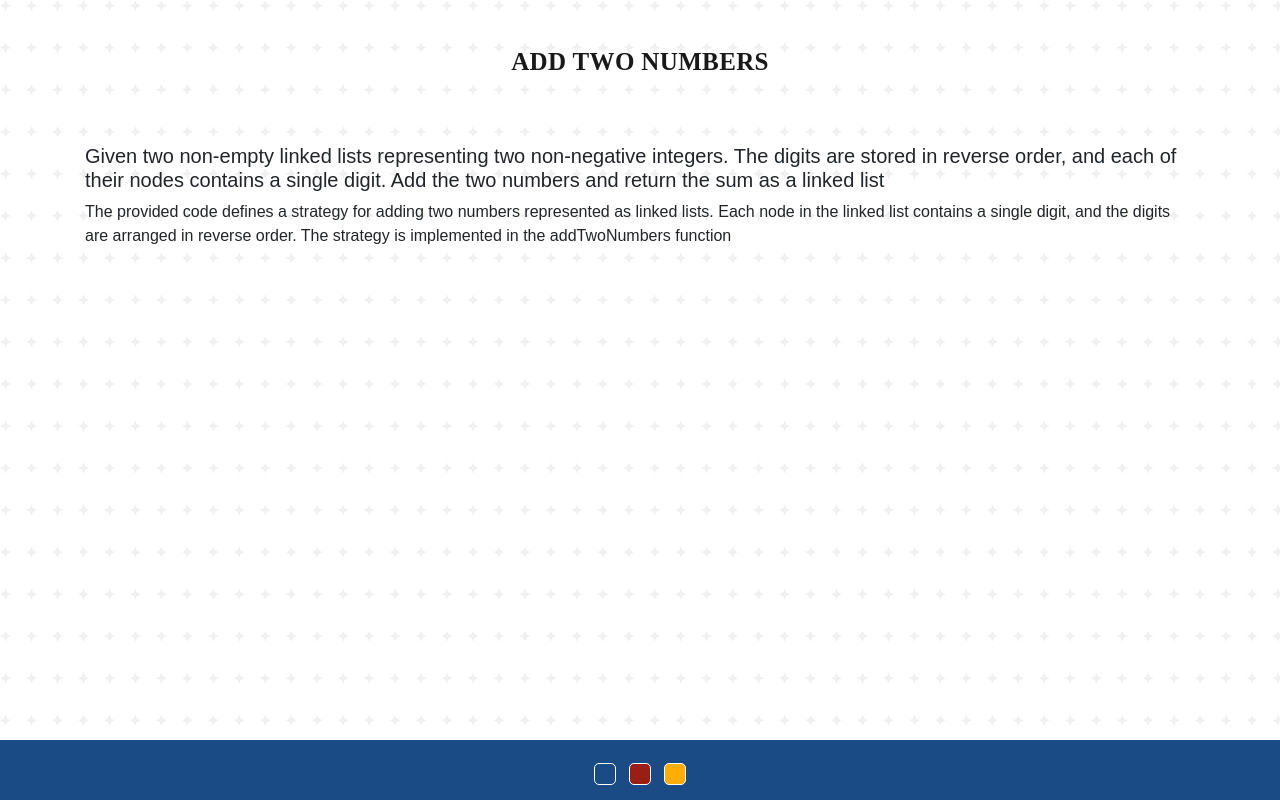
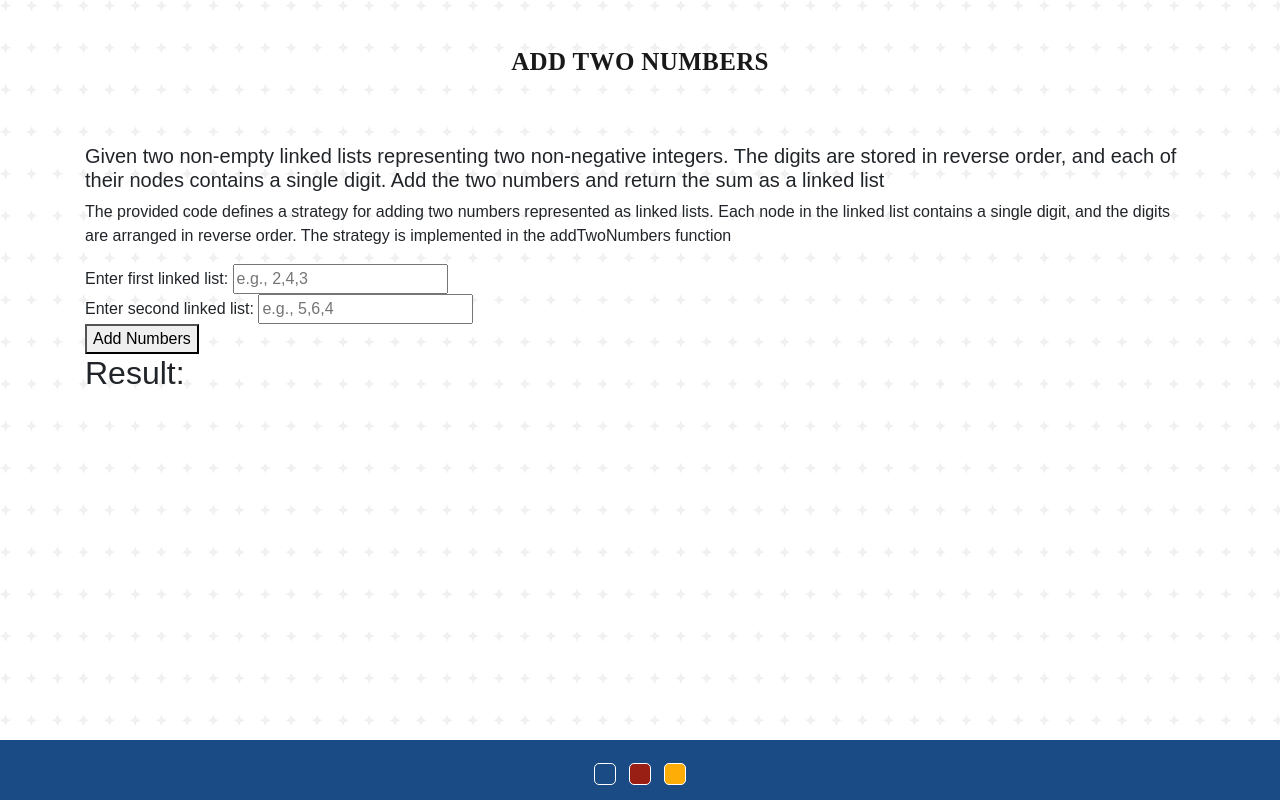
Before and after one commit to ramareddy-brs/add-two-numbers-DSA, a plain HTML site: page index.html in a window 1280 px wide. Drawn offline with nearby package versions, Linux system fonts and the light colour scheme.

Commit message:
done changes

```diff
--- a/assets/css/style.css
+++ b/assets/css/style.css
@@ -165,6 +165,11 @@ header p {
 
 }
 
+#result {
+    font-weight: bold;
+}
+
+
 /* Sticky footer styles
   -------------------------------------------------- */
 html {
--- a/assets/js/add-two-numbers.js
+++ b/assets/js/add-two-numbers.js
@@ -1,37 +1,23 @@
-function ListNode(val, next) {
-    this.val = (val === undefined ? 0 : val);
-    this.next = (next === undefined ? null : next);
-  }
+function addNumbers() {
+  const l1Input = document.getElementById('l1').value;
+  const l2Input = document.getElementById('l2').value;
 
-  function addTwoNumbers(l1, l2) {
-    let dummyHead = new ListNode(0);
-    let p = l1, q = l2, current = dummyHead;
+  const l1 = l1Input.split(',').map(Number).reverse();
+  const l2 = l2Input.split(',').map(Number).reverse();
+
   let carry = 0;
+  let result = [];
 
-    while (p !== null || q !== null) {
-      let x = (p !== null) ? p.val : 0;
-      let y = (q !== null) ? q.val : 0;
-
-      let sum = x + y + carry;
+  for (let i = 0; i < Math.max(l1.length, l2.length); i++) {
+    const sum = (l1[i] || 0) + (l2[i] || 0) + carry;
+    result.push(sum % 10);
     carry = Math.floor(sum / 10);
-
-      current.next = new ListNode(sum % 10);
-      current = current.next;
-
-      if (p !== null) p = p.next;
-      if (q !== null) q = q.next;
   }
 
   if (carry > 0) {
-      current.next = new ListNode(carry);
+    result.push(carry);
   }
 
-    return dummyHead.next;
+  const resultElement = document.getElementById('result');
+  resultElement.textContent = result;
 }
-
-  // Example usage:
-  const l1 = new ListNode(2, new ListNode(4, new ListNode(3)));
-  const l2 = new ListNode(5, new ListNode(6, new ListNode(4)));
-
-  const result = addTwoNumbers(l1, l2);
-  console.log(result);
--- a/index.html
+++ b/index.html
@@ -26,6 +26,20 @@
       <p class="text-start">
         The provided code defines a strategy for adding two numbers represented as linked lists. Each node in the linked list contains a single digit, and the digits are arranged in reverse order. The strategy is implemented in the addTwoNumbers function
       </p>
+
+
+        <label for="l1">Enter first linked list:</label>
+        <input type="text" id="l1" placeholder="e.g., 2,4,3">
+        <br>
+
+        <label for="l2">Enter second linked list:</label>
+        <input type="text" id="l2" placeholder="e.g., 5,6,4">
+        <br>
+
+        <button onclick="addNumbers()">Add Numbers</button>
+
+        <h2>Result:</h2>
+        <div id="result"></div>
     </main>
 
     <footer class="footer footer-dark">
```
Lines whose indentation alone changed are shown as unchanged.
